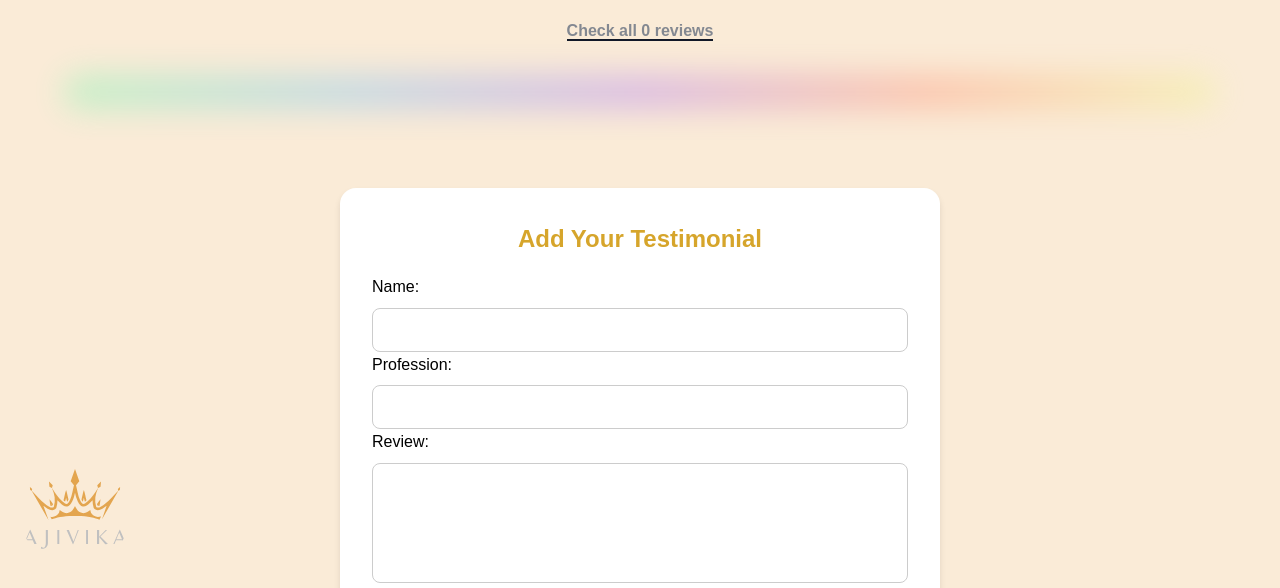
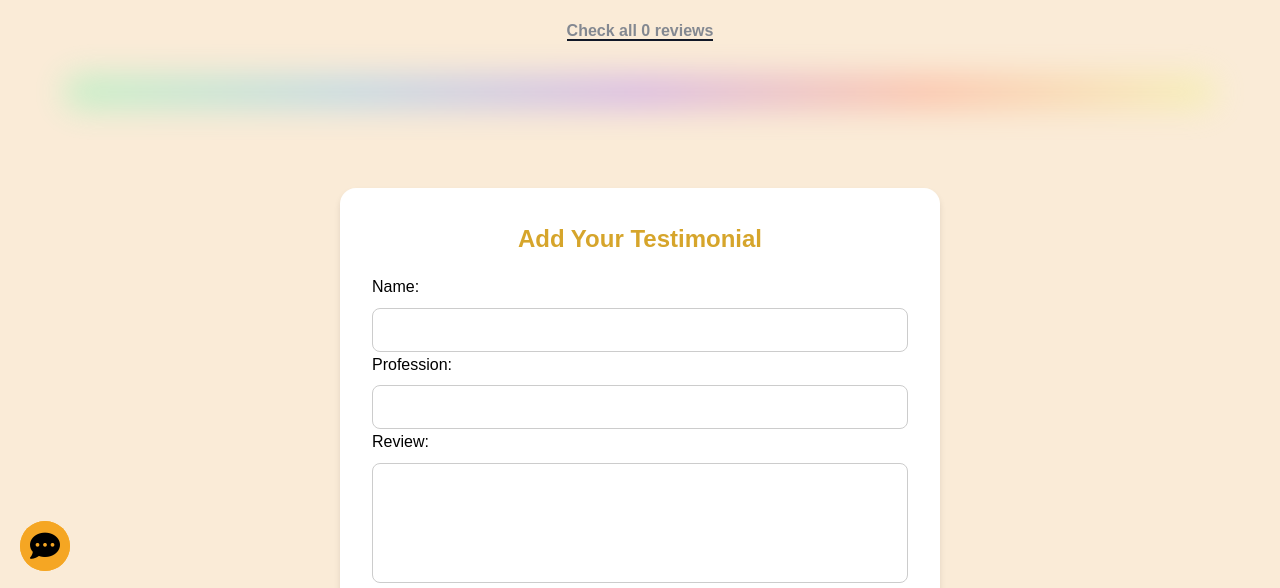
Before and after one commit to rupeshv2121/SCD-Profile-Score-SWOC, a website: page testimonial.html in a window 1280 px wide. Shown: the part 209-797 px from the top of the page. Drawn offline with nearby package versions, Linux system fonts and the light colour scheme; no server answers.

Commit message:
Update testimonial.html

```diff
--- a/testimonial.html
+++ b/testimonial.html
@@ -541,10 +541,13 @@
       </footer>
 
 
-      <!-- Floating Image Button -->
-      <button class="image-button">
-        <img src="./AJIVIKA2.svg" alt="Image Button" class="image-icon" />
-      </button>
+      <!-- Floating Chat Button -->
+<a href="chatbot.html">
+  <button class="image-button" fdprocessedid="pv3d3b" style="border-radius: 50%; background-color: #f5a623; padding: 0px; border: none;">
+    <!-- Font Awesome chat icon -->
+    <i class="fas fa-comment-dots" style="border-radius: 50%; background-color: #f5a623; padding: 10px; border: none; font-size: 30px;"></i>
+  </button>
+</a>
 
       <script
         src="https://cdnjs.cloudflare.com/ajax/libs/gsap/3.12.5/gsap.min.js"
```
